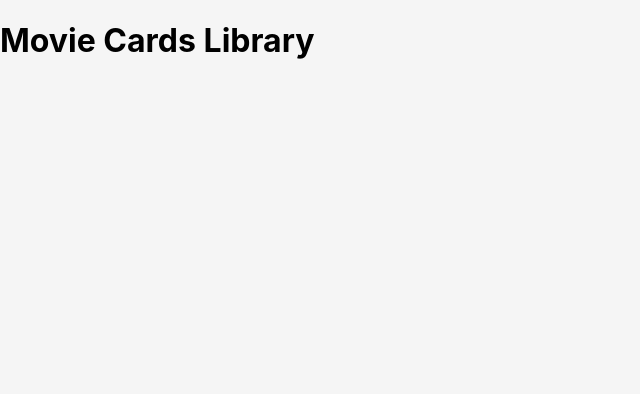
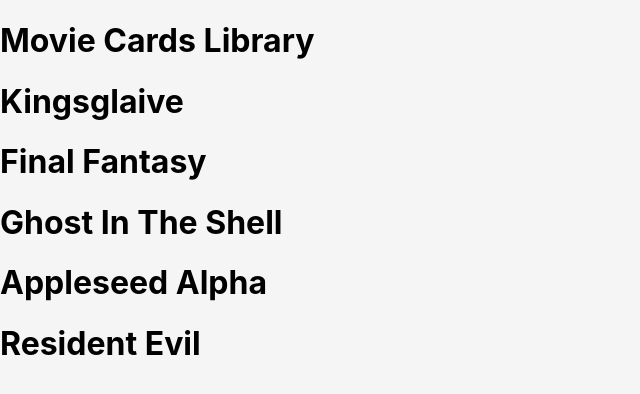
Before and after one commit to victorjunior95/sd-08-project-movie-cards-library, a React (Create React App) app: page / in a window 1280 px wide. Shown: the top 394 px of the page, without its empty margins (0-640 px from the left). Built offline with nearby package versions, Linux system fonts and the light colour scheme.

Commit message:
adicionando requisito 2

```diff
--- a/src/App.js
+++ b/src/App.js
@@ -1,11 +1,14 @@
 import React from 'react';
 import './App.css';
 import Header from './components/Header';
+import MovieList from './components/MovieList';
+import movies from './data';
 
 function App() {
   return (
     <div className="App">
       <Header />
+      <MovieList movies={ movies } />
     </div>
   );
 }
--- a/src/components/MovieCard.jsx
+++ b/src/components/MovieCard.jsx
@@ -1 +1,16 @@
-// implement MovieCard component here
+import React from 'react';
+
+class MovieCard extends React.Component {
+  render() {
+    const {
+      title,
+      subtitle,
+      storyline,
+      rating,
+      imagePath,
+    } = this.props.infoMovie;
+    return <h1>{title}</h1>;
+  }
+}
+
+export default MovieCard;
--- a/src/components/MovieList.jsx
+++ b/src/components/MovieList.jsx
@@ -1 +1,17 @@
-// implement MovieList component here
+import React from 'react';
+import MovieCard from './MovieCard';
+
+class MovieList extends React.Component {
+  render() {
+    const { movies } = this.props;
+    return (
+      <div>
+        {movies.map((movie) => (
+          <MovieCard key={ movie.title } infoMovie={ movie } />
+        ))}
+      </div>
+    );
+  }
+}
+
+export default MovieList;
```
Also changed, not shown: 1 other file (tests, documents, lock files or other folders).
